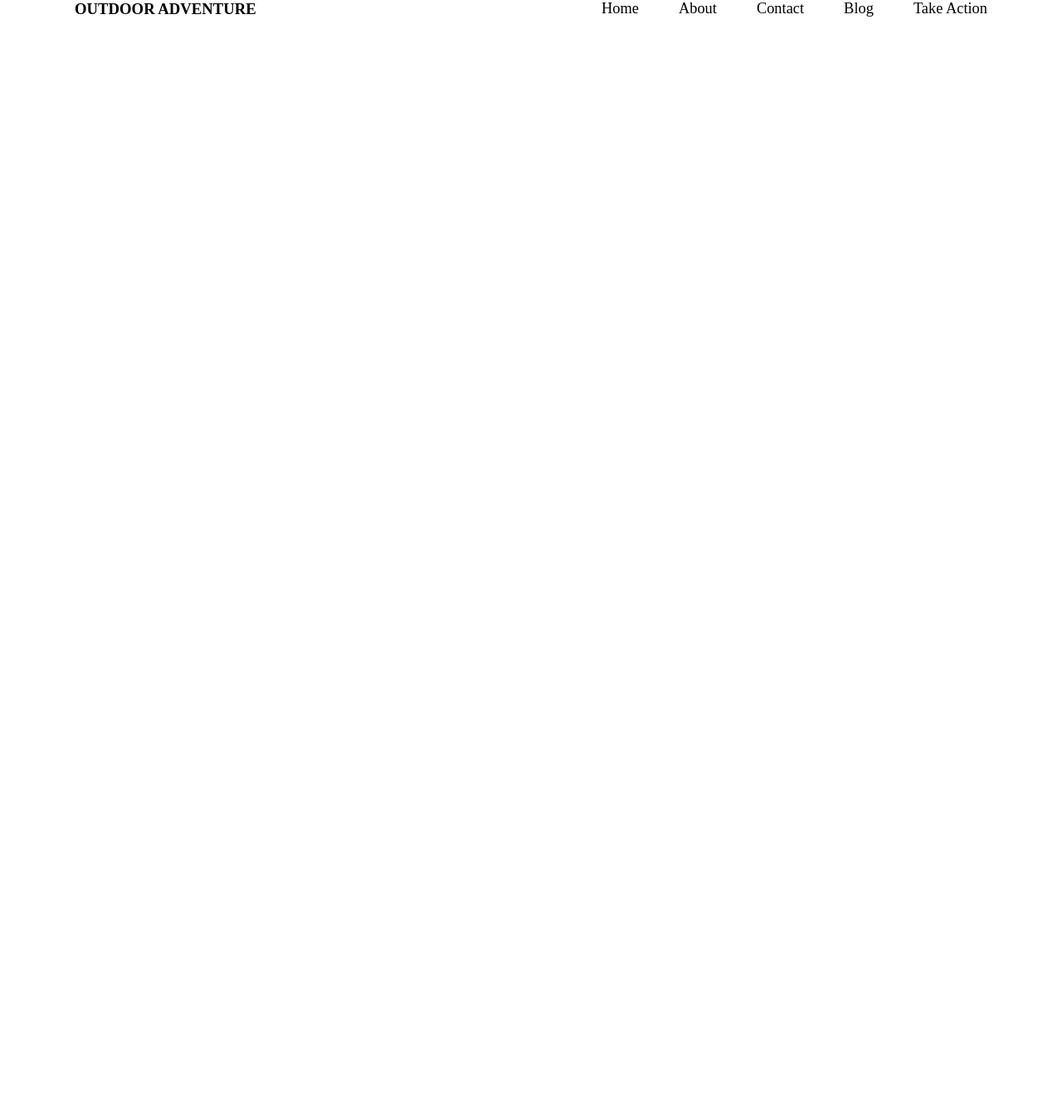
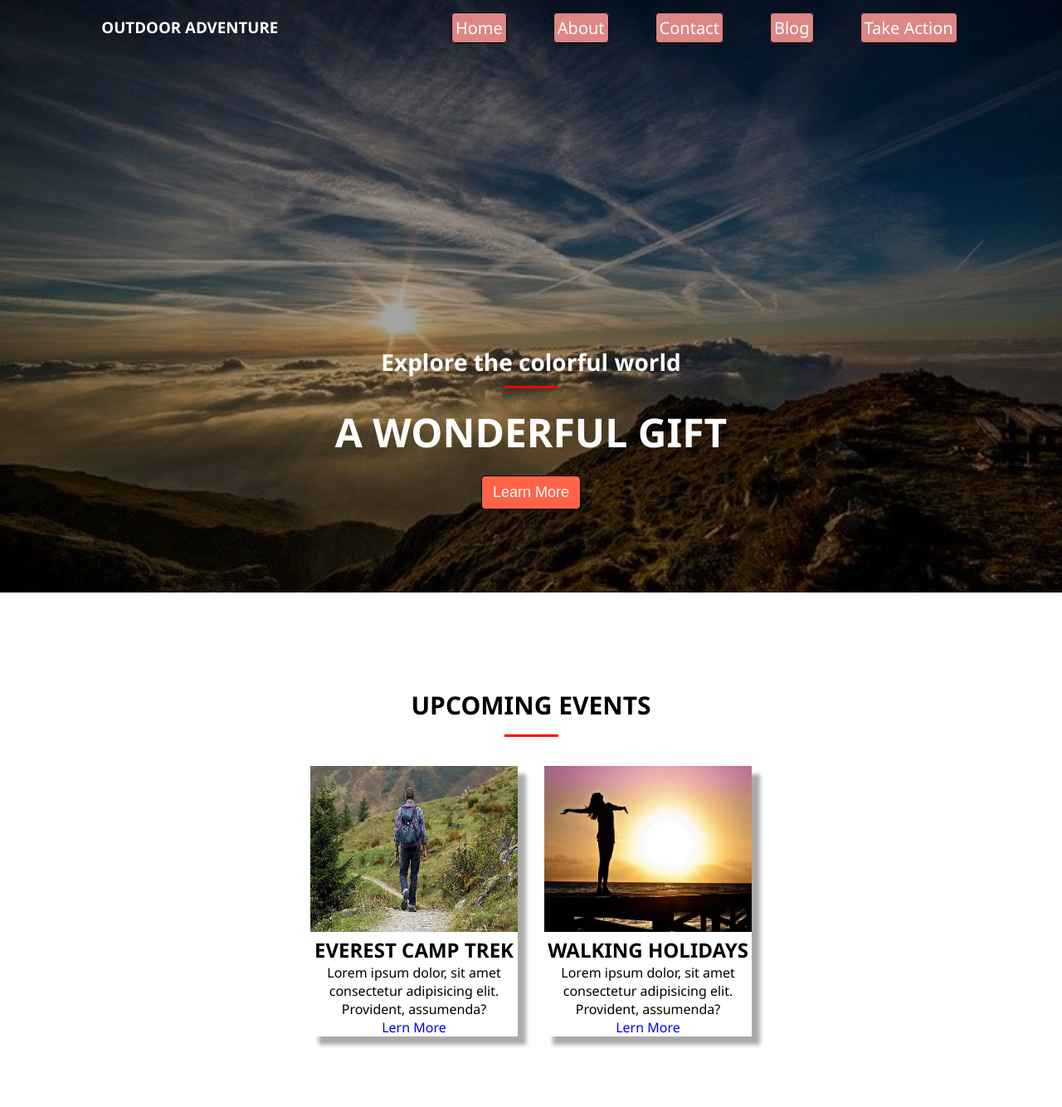
Before and after one commit to kdrbipul/adventure-tour, a plain HTML site: page index.html in a window 1280 px wide. Shown: the whole page at 83% size. Before the commit the page ends 800 px from the top, so only its background shows below. Drawn offline with Linux system fonts and the light colour scheme.

Commit message:
first commit

```diff
--- a/css/style.css
+++ b/css/style.css
@@ -5,20 +5,35 @@
 }
 body{
     /* background-color:red; */
+    font-family:'Segoe UI', Tahoma, Geneva, Verdana, sans-serif;
 }
+/*-- css header part start here --*/
 .container{
     max-width:1100px;
     /* border:1px solid black; */
     text-align:center;
     margin:0 auto;
 }
+
+header{
+    background-image: url('../images/dawn.jpg');
+    background-repeat:no-repeat;
+    background-size:cover;
+    background-color:rgba(0, 0, 0, 0.356);
+    background-blend-mode: multiply;
+}
 .header{
     display:flex;
     justify-content: space-between;
+    /* align-items:center; */
+    padding:20px;
+
+
 }
 .header .left_header h3{
     text-transform: uppercase;
     font-size:500;
+    color:white;
 }
 .right_header{
 
@@ -34,7 +49,114 @@ body{
 }
 .right_header ul li a{
    text-decoration:none;
-   color:black;
-   font-size:1.15rem;
+   color:white;
+   font-size:20px;
    text-transform: capitalize;
+   background-color:#dd8686;
+   padding:4px;
+   margin:4px;
+   border:1px solid black;
+   border-radius:5px;
 }
+.right_header ul li a:hover{
+    background-color:aqua;
+    color:black;
+}
+.down_header{
+    margin:250px 250px 50px 250px;
+    text-align:center;
+    padding:100px;
+}
+.down_header .container{
+    margin: 0 auto;
+}
+.down_header h3{
+    margin-bottom:10px;
+    color:white;
+    font-size:28px;
+}
+.underline{
+    width:65px;
+    height:3px;
+    background-color:red;
+    margin:0 auto;
+}
+.down_header h1{
+    text-transform:uppercase;
+    margin:20px auto;
+    color:white;
+    font-size:3rem;
+}
+.down_header .btn{
+    text-transform:capitalize;
+    width:120px;
+    padding:9px;
+    background-color:tomato;
+    color:white;
+    border:1px solid black;
+    border-radius:5px;
+    font-size:18px;
+}
+.down_header .btn:hover{
+    background-color:aqua;
+    color:black;
+}
+/*-- css header part end here --*/
+/*-- main part start here --*/
+.main{
+    padding:50px;
+}
+.event h1{
+    font-size:30px;
+    text-transform:uppercase;
+    padding:15px;
+}
+.main_image{
+    padding:35px;
+    display:flex;
+    gap:2rem;
+    justify-content: center;
+}
+.right_image{
+    box-shadow: 10px 10px 5px #aaaaaa;
+    display:inline-block;
+}
+.right_image img{
+    width:250px;
+    height:200px;
+
+}
+.right_image h1{
+    text-align:center;
+    text-transform: uppercase;
+}
+.right_article{
+    width:250px;
+    word-wrap: break-word;
+    text-align:center;
+}
+
+
+.left_image{
+    box-shadow: 10px 10px 5px #aaaaaa;
+    display:inline-block;
+}
+.left_image img{
+    width:250px;
+    height:200px;
+
+}
+.left_image h1{
+    text-align:center;
+    text-transform: uppercase;
+}
+.left_article{
+    width:250px;
+    word-wrap: break-word;
+    text-align:center;
+}
+.image_details{
+    text-decoration: none;
+    text-transform:capitalize;
+}
+/*-- main part end here --*/
--- a/index.html
+++ b/index.html
@@ -8,11 +8,13 @@
     <link rel="stylesheet" href="/css/style.css">
 </head>
 <body>
-    <header class="header container">
-        <div class="left_header">
+    <!--header part start here-->
+    <header>
+        <div class="header">
+            <div class="left_header container">
                 <h3>outdoor adventure</h3>
             </div>
-        <nav class="right_header">
+            <nav class="right_header container">
                 <ul>
                     <li><a href="#">home</a></li>
                     <li><a href="#">about</a></li>
@@ -21,6 +23,40 @@
                     <li><a href="#">take action</a></li>
                 </ul>
             </nav>
+        </div>
+        <div class="down_header container">
+            <h3>Explore the colorful world</h3>
+            <div class="underline"></div>
+            <h1>a wonderful gift</h1>
+            <button class="btn">learn more</button>
+        </div>
     </header>
+    <!--header part end here-->
+    <main class="main">
+        <div class="event container">
+            <h1>upcoming events</h1>
+            <div class="underline"></div>
+        </div>
+        <div class="main_image">
+            <div class="right_image">
+                <img src="/images/wanderer.jpg" alt="picture">
+                <article class="right_article">
+                    <h1>everest camp trek</h1>
+                    <p>Lorem ipsum dolor, sit amet consectetur adipisicing elit. Provident, assumenda?</p>
+                    <a href="#" class="image_details">lern more</a>
+                </article>
+            </div>
+
+            <div class="left_image">
+                <img src="./images/woman.jpg" alt="picture">
+                <article class="left_article">
+                    <h1>walking holidays</h1>
+                    <p>Lorem ipsum dolor, sit amet consectetur adipisicing elit. Provident, assumenda?</p>
+                    <a href="#" class="image_details">lern more</a>
+                </article>
+            </div>
+        </div>
+
+    </main>
 </body>
 </html>
```
Lines whose indentation alone changed are shown as unchanged.
